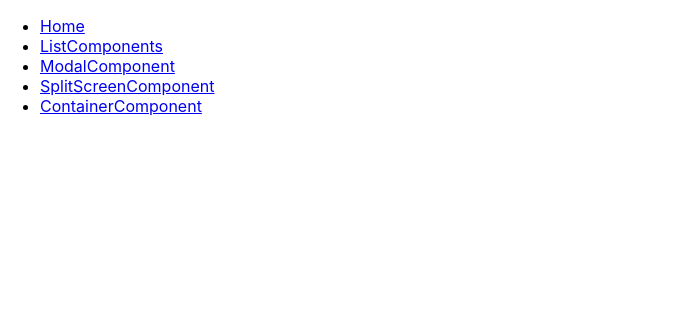
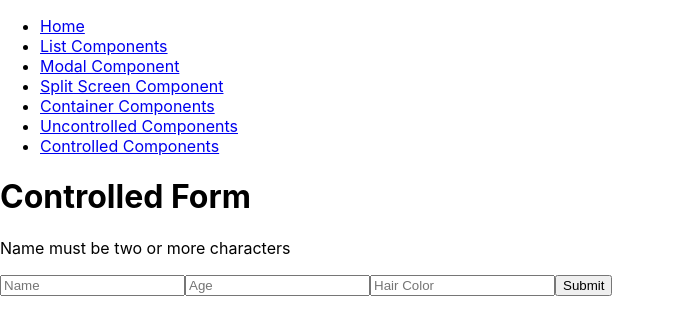
Before and after one commit to lcheunglci/react-design-patterns-practice, a React (Create React App) app: page /controlled in a window 1280 px wide. Shown: the top 334 px of the page, without its empty margins (0-675 px from the left). Built offline with nearby package versions, Linux system fonts and the light colour scheme.

Commit message:
Add controlled and uncontrolled form examples

```diff
--- a/src/App.js
+++ b/src/App.js
@@ -12,6 +12,8 @@ import SplitScreenPage from "./pages/SplitScreenPage";
 import HomePage from "./pages/HomePage";
 import NotFoundPage from "./pages/NotFoundPage";
 import NavBar from "./NavBar";
+import { UncontrolledFormPage } from "./pages/UncontrolledFormPage";
+import { ControlledFormPage } from "./pages/ControlledFormPage";
 
 const App = () => {
   return (
@@ -25,6 +27,8 @@ const App = () => {
             <Route path="/list" element={ <ListPage />} />
             <Route path="/split-screen" element={ <SplitScreenPage />} />
             <Route path="/container" element={ <ContainerPage />} />
+            <Route path="/uncontrolled" element={ <UncontrolledFormPage />} />
+            <Route path="/controlled" element={ <ControlledFormPage />} />
             <Route element={NotFoundPage} />
         </Routes>
     </div>
--- /dev/null
+++ b/src/ContainerComponents/ControlledForm.js
@@ -0,0 +1,38 @@
+import React, {useEffect, useState} from "react";
+
+export const ControlledForm = () => {
+
+    const [nameInputError, setNameInputError] = useState('');
+    const [name, setName] = useState('');
+    const [age, setAge] = useState();
+    const [hairColor, setHairColor] = useState('');
+
+    // allows form validation before the user submits
+
+    useEffect( () => {
+        if (name.length < 2) {
+            setNameInputError('Name must be two or more characters');
+        } else {
+            setNameInputError('');
+        }
+    },
+    [name])
+
+    return (
+        <form>
+            {nameInputError && <p>{nameInputError}</p>}
+            <input
+                name="name" type="text" placeholder="Name"
+                value={name}
+                onChange={e => setName(e.target.value)}/>
+            <input name="age" placeholder="Age"
+                type="number"
+                value={age}
+                onChange={e => setAge(Number(e.target.value))}/>
+            <input name="hairColor" type="text" placeholder="Hair Color"
+                value={hairColor}
+                onChange={e => setHairColor(e.target.value)}/>
+            <button>Submit</button>
+        </form>
+    );
+}
--- /dev/null
+++ b/src/ContainerComponents/UncontrolledForm.js
@@ -0,0 +1,25 @@
+import React from "react";
+
+export const UncontrolledForm = () => {
+    const nameInput = React.createRef();
+    const ageInput = React.createRef();
+    const hairColorInput = React.createRef();
+
+
+    const handleSubmit = e => {
+        console.log(nameInput.current.value);
+        console.log(ageInput.current.value);
+        console.log(hairColorInput.current.value);
+        e.preventDefault();
+    }
+
+    return (
+        <form onSubmit={handleSubmit}>
+            <input name="name" type="text" placeholder="Name" ref={nameInput} />
+            <input name="age" type="number" placeholder="Age" ref={ageInput} />
+            <input name="hairColor" type="text" placeholder="Hair Color" ref={hairColorInput} />
+            <input type="submit" value="Submit" />
+
+        </form>
+    );
+}
--- a/src/NavBar.js
+++ b/src/NavBar.js
@@ -9,17 +9,24 @@ const NavBar = () => (
                 <Link to="/">Home</Link>
             </li>
             <li>
-                <Link to="/list">ListComponents</Link>
+                <Link to="/list">List Components</Link>
             </li>
             <li>
-                <Link to="/modal">ModalComponent</Link>
+                <Link to="/modal">Modal Component</Link>
             </li>
             <li>
-                <Link to="/split-screen">SplitScreenComponent</Link>
+                <Link to="/split-screen">Split Screen Component</Link>
             </li>
             <li>
-                <Link to="/container">ContainerComponent</Link>
+                <Link to="/container">Container Components</Link>
             </li>
+            <li>
+                <Link to="/uncontrolled">Uncontrolled Components</Link>
+            </li>
+            <li>
+                <Link to="/controlled">Controlled Components</Link>
+            </li>
+
         </ul>
 
 
--- /dev/null
+++ b/src/pages/ControlledFormPage.js
@@ -0,0 +1,12 @@
+import { ControlledForm } from "../ContainerComponents/ControlledForm";
+import React from "react";
+
+export const ControlledFormPage = () => {
+
+    return (
+        <>
+        <h1>Controlled Form</h1>
+            <ControlledForm />
+        </>
+    );
+};
--- /dev/null
+++ b/src/pages/UncontrolledFormPage.js
@@ -0,0 +1,12 @@
+import { UncontrolledForm } from "../ContainerComponents/UncontrolledForm";
+import React from "react";
+
+export const UncontrolledFormPage = () => {
+
+    return (
+        <>
+        <h1>Uncontrolled Form</h1>
+            <UncontrolledForm />
+        </>
+    );
+};
```
